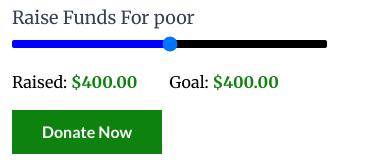
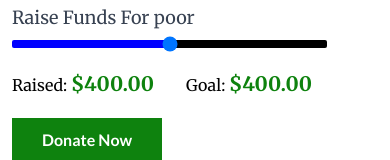
Before and after one commit to anishazahan/Muslime-Ummah, a Next.js app: page / in a window 390 px wide. Shown: the part 8098-8258 px from the top of the page. Built offline with nearby package versions, Linux system fonts and the light colour scheme.

Commit message:
donate section responsive

```diff
--- a/pages/home/Component/Donation/Donation.js
+++ b/pages/home/Component/Donation/Donation.js
@@ -17,7 +17,6 @@ const Donation = () => {
         <div className='mt-20 lg:mt-40 2xl:container mx-auto'>
             <section className="max-width mx-auto">
                 <div className="flex flex-col lg:flex-row justify-between items-stretch">
-
                     <div className=" relative left-img w-full lg:w-6/12 lg:pr-3 mx-auto md:mx-0">
                     <Swiper
                         centeredSlides={true}
@@ -36,15 +35,14 @@ const Donation = () => {
 
                     </div>
 
-                    <div className="right space-y-4 w-full md:w-6/12 pl-3 mx-auto md:mx-0">
+                    <div className="right space-y-4 w-full lg:w-6/12 pl-3 mx-auto md:mx-0">
                         <h2 className='text-xl font-semibold text-primary mt-5 lg:mt-0'>Give Food & Shelter To Poor</h2>
                         <h2 className='text-3xl md:text-4xl font-semibold tracking-wide'>Make Your Donation</h2>
                         <div className="input flex  space-x-2">
                             <input className='border w-1/6 lg:w-1/12 p-2 m-1 text-gray-500 placeholder-black' type="text" placeholder='$' value={200} />
                             <input className='border w-1/6 lg:w-1/12 p-2 m-1 text-gray-500 placeholder-black' type="text" placeholder='$' value={400} />
                             <input className='border w-1/6 lg:w-1/12 p-2 m-1 text-gray-500 placeholder-black' type="text" placeholder='$' value={500} />
-                            <input className='border p-2 m-1 text-gray-500 placeholder-black' type="number" placeholder=' Other Amount $'  />
-
+                            <input className='border p-2 m-1 text-gray-500 placeholder-black' type="number" placeholder=' Other Amount $'/>
                         </div>
                         <h2 className='text-[18px] text-gray-600 font-medium tracking-wide'>Billing Information</h2>
                         <form className='w-full'>
@@ -85,19 +83,17 @@ const Donation = () => {
                             <input type="radio" id="html" name="fav_language" value="HTML"/>
                               <label className="text-slate-500 font-semibold" for="html">Other Sourch</label>
                             </div>
-
                             </div>
 
                             <div className=" mt-6">
-
                                 <div className="progressbar w-10/12 mt-8">
                                     <h2 className="text-[18px] mb-[-1rem] text-gray-700">Raise Funds For poor</h2>
                                     <input className='w-3/5 lg:w-full text-primary' type="range" />
                                 </div>
 
-                                <div className="flex space-x-8 my-4">
-                                    <h2>Raised: <span className='font-semibold text-primary'>$400.00</span> </h2>
-                                    <h2>Goal: <span className='font-semibold text-primary'>$400.00</span> </h2>
+                                <div className="flex space-x-8 my-4 mb-5">
+                                    <h2>Raised: <span className='font-semibold text-primary text-xl'>$400.00</span> </h2>
+                                    <h2>Goal: <span className='font-semibold text-primary text-xl'>$400.00</span> </h2>
                                 </div>
                             </div>
                             <div className="mt-4">
```
